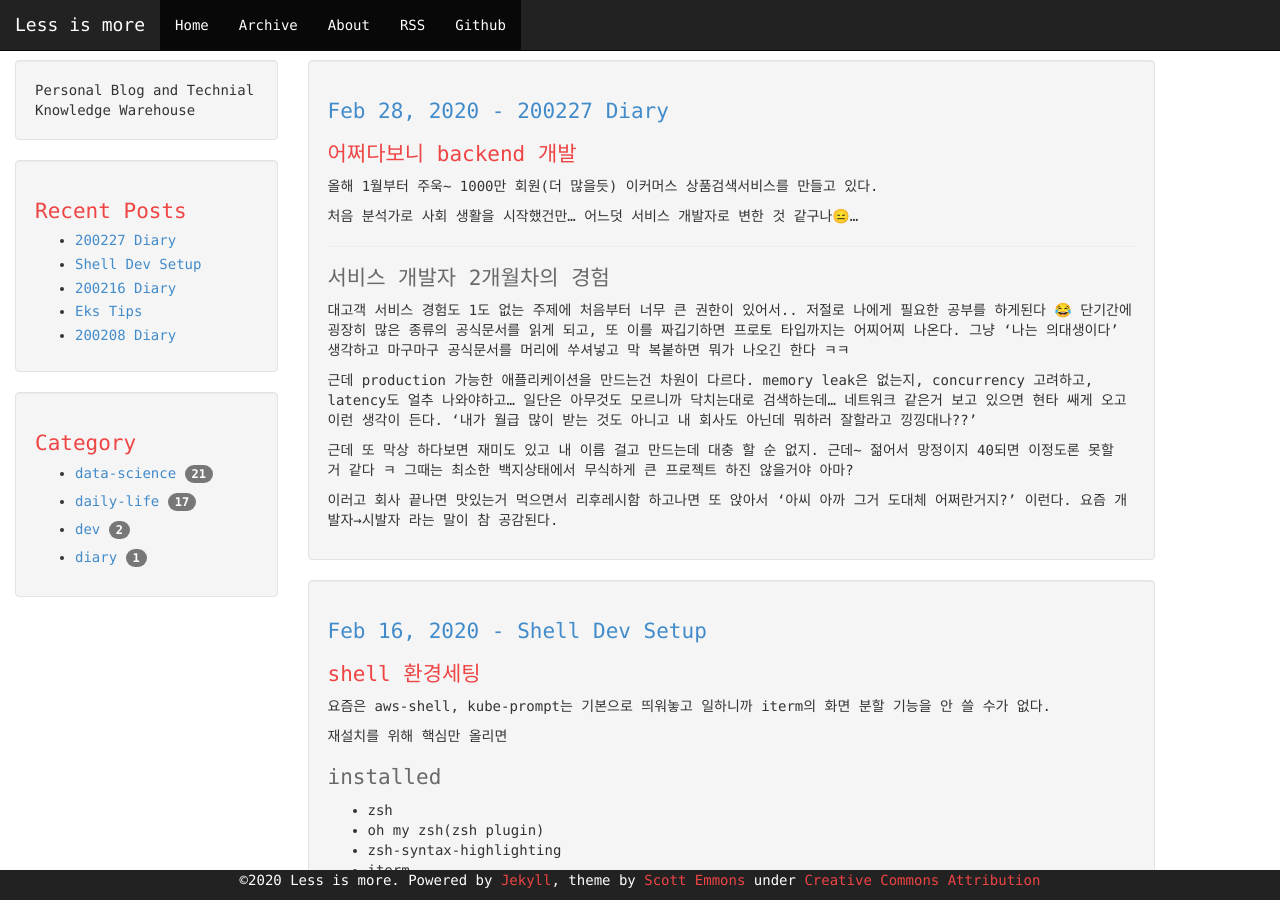
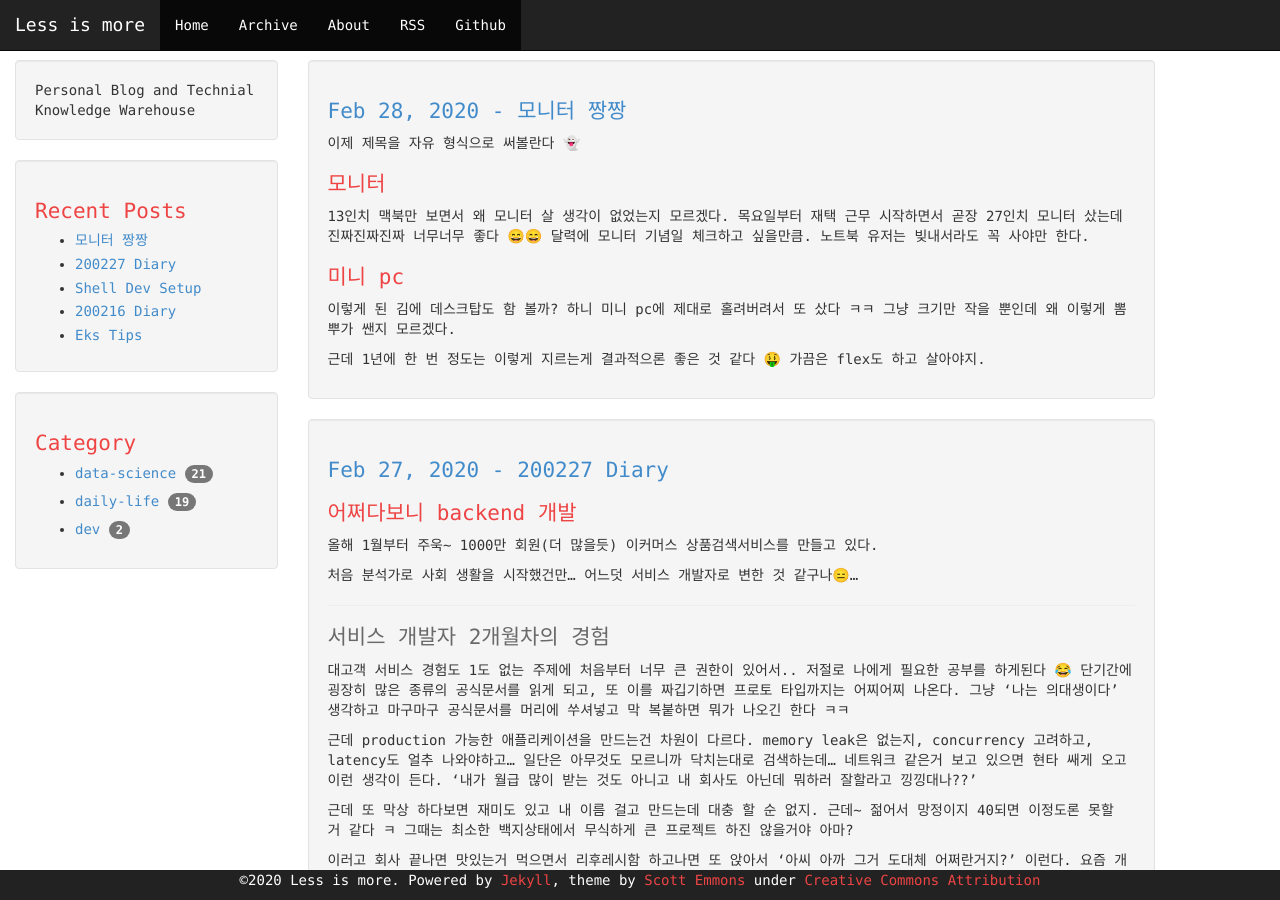
Before and after one commit to 11wi/11wi.github.io, a Jekyll site: the page built from index.html, in a window 1280 px wide and 900 px high. Built offline with Jekyll 4.4.1, drawn with Linux system fonts in a browser that asks for light colours; some web fonts are replaced; the list of posts is cut into pages by our own code; some of the changed text lies outside the part shown.

Commit message:
new post & fix last post title

```diff
--- a/_posts/2020-02-28-200227-diary.md
+++ b/_posts/2020-02-27-200227-diary.md
@@ -1,5 +1,5 @@
 ---
-category: diary
+category: daily-life
 ---
 
 
```
Also changed, not shown: _posts/2020-02-28-모니터-짱짱.md (added, +19 -0 lines).
